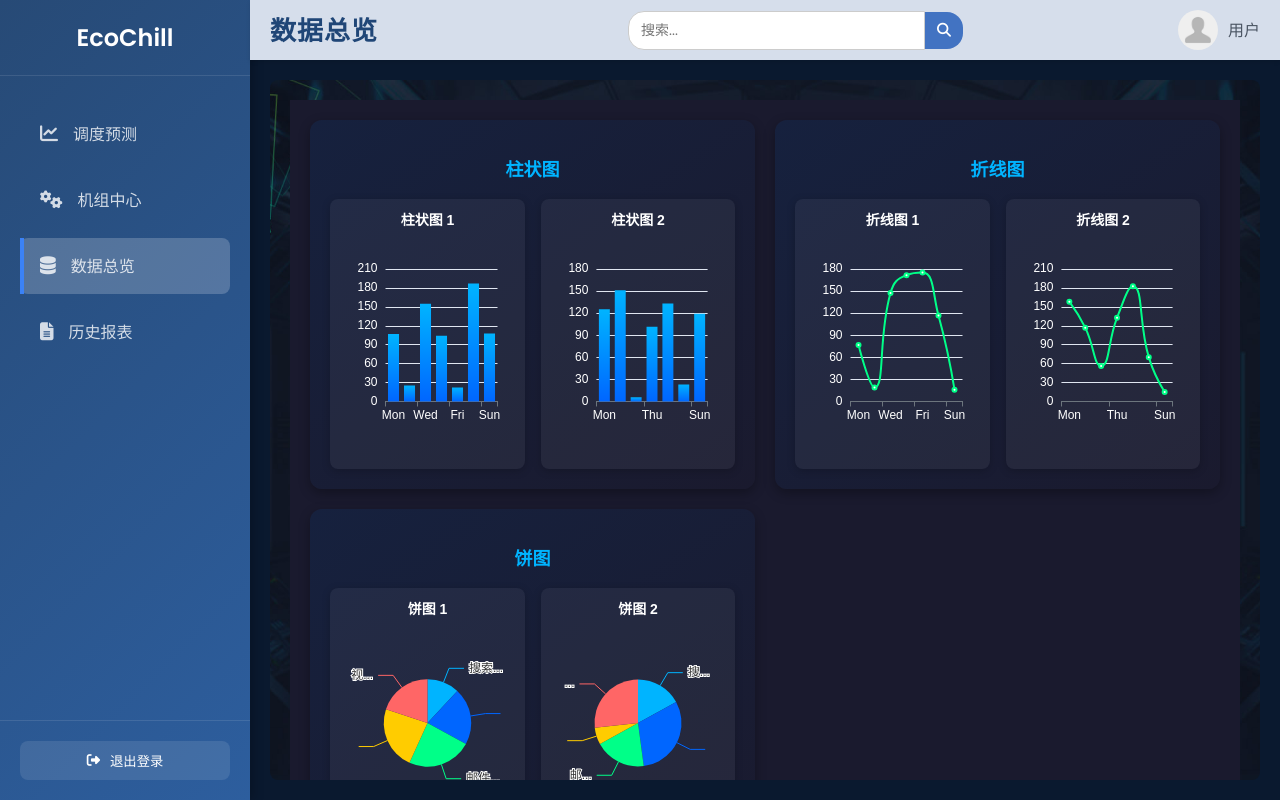
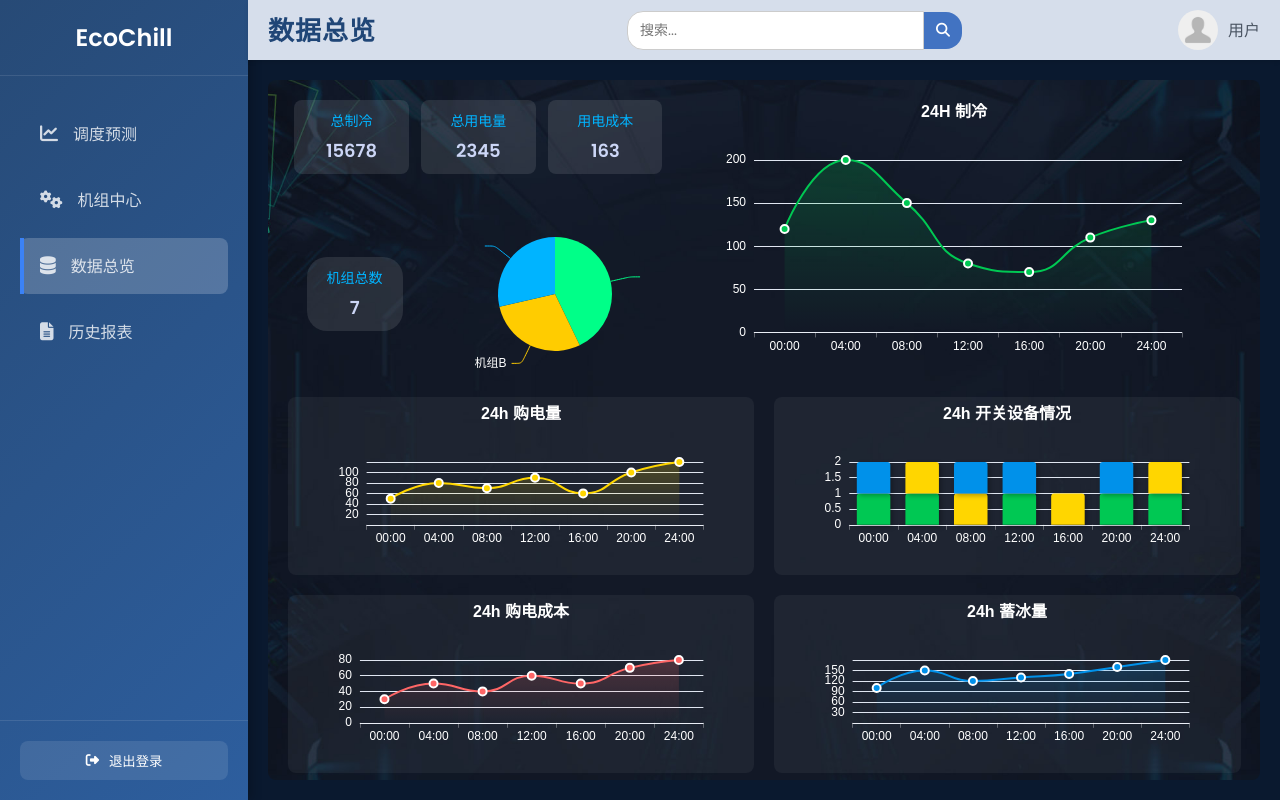
Before and after one commit to SharkPepper-77777/EcoChill, a Vue app: page / in a window 1280 px wide. Both pictures are taken after a click on the item "数据总览". Built offline with nearby package versions, Linux system fonts and the light colour scheme.

Commit message:
更新数据总览视图

```diff
--- a/src/views/DataOverviewView.vue
+++ b/src/views/DataOverviewView.vue
@@ -1,34 +1,48 @@
 <template>
-  <div class="data-overview-view">
-    <!-- 图表容器 -->
-    <div class="charts-grid">
-      <!-- 柱状图组 -->
-      <div class="chart-group">
-        <h2 class="group-title">柱状图</h2>
-        <div class="group-content">
-          <div ref="barChart1" class="chart"></div>
-          <div ref="barChart2" class="chart"></div>
+  <!-- 上半部分 -->
+  <div class="upper-section">
+    <!-- 左侧区域 -->
+    <div class="left-section">
+      <!-- 三个数据展示 -->
+      <div class="data-display">
+        <div class="data-item">
+          <span class="data-label">总制冷</span>
+          <span class="data-value">15678</span>
+        </div>
+        <div class="data-item">
+          <span class="data-label">总用电量</span>
+          <span class="data-value">2345</span>
+        </div>
+        <div class="data-item">
+          <span class="data-label">用电成本</span>
+          <span class="data-value">163</span>
         </div>
       </div>
-
-      <!-- 折线图组 -->
-      <div class="chart-group">
-        <h2 class="group-title">折线图</h2>
-        <div class="group-content">
-          <div ref="lineChart1" class="chart"></div>
-          <div ref="lineChart2" class="chart"></div>
+      <!-- 机组总数和饼图 -->
+      <div class="unit-pie-container">
+        <div class="unit-count">
+          <span class="data-label">机组总数</span>
+          <span class="data-value">7</span>
         </div>
-      </div>
-
-      <!-- 饼图组 -->
-      <div class="chart-group">
-        <h2 class="group-title">饼图</h2>
-        <div class="group-content">
-          <div ref="pieChart1" class="chart"></div>
-          <div ref="pieChart2" class="chart"></div>
-        </div>
+        <div ref="pieChart" class="pie-chart"></div>
       </div>
     </div>
+    <!-- 右侧区域：24H 制冷折线图 -->
+    <div class="right-section">
+      <div ref="coolingLineChart" class="chart"></div>
+    </div>
+  </div>
+
+  <!-- 下半部分 -->
+  <div class="lower-section">
+    <!-- 24h 购电量折线图 -->
+    <div ref="purchaseLineChart" class="chart"></div>
+    <!-- 24h 开关设备情况柱状图 -->
+    <div ref="equipmentBarChart" class="chart"></div>
+    <!-- 24h 购电成本折线图 -->
+    <div ref="costLineChart" class="chart"></div>
+    <!-- 24h 蓄冰量折线图 -->
+    <div ref="iceLineChart" class="chart"></div>
   </div>
 </template>
 
@@ -38,184 +52,52 @@ import * as echarts from 'echarts';
 export default {
   name: 'DataOverviewView',
   mounted() {
-    this.initCharts(); // 初始化图表
+    this.initCharts();
+    window.addEventListener('resize', this.resizeCharts);
+  },
+  beforeUnmount() {
+    window.removeEventListener('resize', this.resizeCharts);
   },
   methods: {
-    // 初始化所有图表
     initCharts() {
-      this.initBarChart(this.$refs.barChart1, '柱状图 1');
-      this.initBarChart(this.$refs.barChart2, '柱状图 2');
-      this.initLineChart(this.$refs.lineChart1, '折线图 1');
-      this.initLineChart(this.$refs.lineChart2, '折线图 2');
-      this.initPieChart(this.$refs.pieChart1, '饼图 1');
-      this.initPieChart(this.$refs.pieChart2, '饼图 2');
+      this.pieChart = echarts.init(this.$refs.pieChart);
+      this.coolingLineChart = echarts.init(this.$refs.coolingLineChart);
+      this.purchaseLineChart = echarts.init(this.$refs.purchaseLineChart);
+      this.equipmentBarChart = echarts.init(this.$refs.equipmentBarChart);
+      this.costLineChart = echarts.init(this.$refs.costLineChart);
+      this.iceLineChart = echarts.init(this.$refs.iceLineChart);
+
+      this.initPieChart();
+      this.initCoolingLineChart();
+      this.initPurchaseLineChart();
+      this.initEquipmentBarChart();
+      this.initCostLineChart();
+      this.initIceLineChart();
     },
-
-    // 初始化柱状图
-    initBarChart(chartDom, title) {
-      const myChart = echarts.init(chartDom);
-
+    resizeCharts() {
+      this.pieChart.resize();
+      this.coolingLineChart.resize();
+      this.purchaseLineChart.resize();
+      this.equipmentBarChart.resize();
+      this.costLineChart.resize();
+      this.iceLineChart.resize();
+    },
+    // 初始化饼图
+    initPieChart() {
+      const pieChart = echarts.init(this.$refs.pieChart);
       const option = {
-        title: {
-          text: title,
-          left: 'center',
-          textStyle: {
-            fontSize: 14,
-            color: '#fff', // 标题颜色
-          },
-        },
-        xAxis: {
-          type: 'category',
-          data: ['Mon', 'Tue', 'Wed', 'Thu', 'Fri', 'Sat', 'Sun'],
-          axisLine: {
-            lineStyle: {
-              color: '#6c757d', // 坐标轴颜色
-            },
-          },
-          axisLabel: {
-            color: '#fff', // 坐标轴文字颜色
-          },
-        },
-        yAxis: {
-          type: 'value',
-          axisLine: {
-            lineStyle: {
-              color: '#6c757d', // 坐标轴颜色
-            },
-          },
-          axisLabel: {
-            color: '#fff', // 坐标轴文字颜色
-          },
-        },
-        series: [
-          {
-            data: [120, 200, 150, 80, 70, 110, 130],
-            type: 'bar',
-            itemStyle: {
-              color: new echarts.graphic.LinearGradient(0, 0, 0, 1, [
-                { offset: 0, color: '#00b4ff' }, // 渐变起始颜色
-                { offset: 1, color: '#0066ff' }, // 渐变结束颜色
-              ]),
-            },
-          },
-        ],
-        grid: {
-          left: '10%',
-          right: '10%',
-          bottom: '15%',
-          containLabel: true,
-        },
-        backgroundColor: 'transparent', // 透明背景
-      };
-
-      myChart.setOption(option);
-
-      // 动态更新柱状图数据
-      setInterval(() => {
-        const newData = Array.from({ length: 7 }, () => Math.random() * 200);
-        myChart.setOption({
-          series: [{ data: newData }],
-        });
-      }, 2000);
-    },
-
-    // 初始化折线图
-    initLineChart(chartDom, title) {
-      const myChart = echarts.init(chartDom);
-
-      const option = {
-        title: {
-          text: title,
-          left: 'center',
-          textStyle: {
-            fontSize: 14,
-            color: '#fff', // 标题颜色
-          },
-        },
-        xAxis: {
-          type: 'category',
-          data: ['Mon', 'Tue', 'Wed', 'Thu', 'Fri', 'Sat', 'Sun'],
-          axisLine: {
-            lineStyle: {
-              color: '#6c757d', // 坐标轴颜色
-            },
-          },
-          axisLabel: {
-            color: '#fff', // 坐标轴文字颜色
-          },
-        },
-        yAxis: {
-          type: 'value',
-          axisLine: {
-            lineStyle: {
-              color: '#6c757d', // 坐标轴颜色
-            },
-          },
-          axisLabel: {
-            color: '#fff', // 坐标轴文字颜色
-          },
-        },
-        series: [
-          {
-            data: [120, 200, 150, 80, 70, 110, 130],
-            type: 'line',
-            smooth: true, // 平滑曲线
-            lineStyle: {
-              color: '#00ff88', // 线条颜色
-              width: 2,
-            },
-            itemStyle: {
-              color: '#00ff88', // 点颜色
-            },
-          },
-        ],
-        grid: {
-          left: '10%',
-          right: '10%',
-          bottom: '15%',
-          containLabel: true,
-        },
-        backgroundColor: 'transparent', // 透明背景
-      };
-
-      myChart.setOption(option);
-
-      // 动态更新折线图数据
-      setInterval(() => {
-        const newData = Array.from({ length: 7 }, () => Math.random() * 200);
-        myChart.setOption({
-          series: [{ data: newData }],
-        });
-      }, 2000);
-    },
-
-    // 初始化饼图
-    initPieChart(chartDom, title) {
-      const myChart = echarts.init(chartDom);
-
-      const option = {
-        title: {
-          text: title,
-          left: 'center',
-          textStyle: {
-            fontSize: 14,
-            color: '#fff', // 标题颜色
-          },
-        },
         tooltip: {
           trigger: 'item',
         },
         series: [
           {
-            name: '访问来源',
+            name: '机组组成',
             type: 'pie',
-            radius: '50%',
+            radius: '60%',
             data: [
-              { value: 1048, name: '搜索引擎' },
-              { value: 735, name: '直接访问' },
-              { value: 580, name: '邮件营销' },
-              { value: 484, name: '联盟广告' },
-              { value: 300, name: '视频广告' },
+              { value: 3, name: '机组A', itemStyle: { color: '#00ff88' } },
+              { value: 2, name: '机组B', itemStyle: { color: '#ffcc00' } },
+              { value: 2, name: '机组C', itemStyle: { color: '#00b4ff' } },
             ],
             emphasis: {
               itemStyle: {
@@ -224,76 +106,415 @@ export default {
                 shadowColor: 'rgba(0, 0, 0, 0.5)',
               },
             },
-            itemStyle: {
-              color: function (params) {
-                const colors = ['#00b4ff', '#0066ff', '#00ff88', '#ffcc00', '#ff6666'];
-                return colors[params.dataIndex % colors.length];
-              },
+            label: {
+              show: true, // 显示标签
+              color: '#fff',
+              fontSize: 12,
+              // 可以根据需要调整标签位置，如设置为 'outside' 显示在饼图外侧
+              position: 'outside',
             },
+            labelLine: {
+              length: 20, // 标签线长度
+              length2: 10, // 第二段标签线长度，可按需调整
+              smooth: 0.2 // 标签线弯曲度
+            },
+            backgroundColor: 'transparent',
           },
         ],
-        backgroundColor: 'transparent', // 透明背景
       };
-
-      myChart.setOption(option);
-
-      // 动态更新饼图数据
-      setInterval(() => {
-        const newData = [
-          { value: Math.random() * 1000, name: '搜索引擎' },
-          { value: Math.random() * 1000, name: '直接访问' },
-          { value: Math.random() * 1000, name: '邮件营销' },
-          { value: Math.random() * 1000, name: '联盟广告' },
-          { value: Math.random() * 1000, name: '视频广告' },
-        ];
-        myChart.setOption({
-          series: [{ data: newData }],
-        });
-      }, 2000);
+      pieChart.setOption(option);
     },
-  },
+    // 初始化 24H 制冷折线图
+    initCoolingLineChart() {
+      const option = {
+        title: {
+          text: '24H 制冷',
+          left: 'center',
+          textStyle: {
+            fontSize: 16,
+            color: '#fff',
+            fontWeight: 'bold'
+          }
+        },
+        xAxis: {
+          type: 'category',
+          data: ['00:00', '04:00', '08:00', '12:00', '16:00', '20:00', '24:00'],
+          axisLine: { lineStyle: { color: 'rgba(255, 255, 255, 0.3)' } },
+          axisLabel: { color: '#fff', fontSize: 12 }
+        },
+        yAxis: {
+          type: 'value',
+          axisLine: { lineStyle: { color: 'rgba(255, 255, 255, 0.3)' } },
+          axisLabel: { color: '#fff', fontSize: 12 }
+        },
+        series: [
+          {
+            data: [120, 200, 150, 80, 70, 110, 130],
+            type: 'line',
+            smooth: true,
+            lineStyle: { color: '#00c853', width: 2 },
+            itemStyle: { color: '#00c853', borderWidth: 2, borderColor: '#fff' },
+            symbol: 'circle',
+            symbolSize: 8,
+            areaStyle: {
+              color: new echarts.graphic.LinearGradient(0, 0, 0, 1, [
+                { offset: 0, color: 'rgba(0, 200, 83, 0.3)' },
+                { offset: 1, color: 'rgba(0, 200, 83, 0)' }
+              ])
+            }
+          }
+        ],
+        grid: { left: '10%', right: '10%', bottom: '15%', containLabel: true },
+        backgroundColor: 'transparent'
+      };
+      this.coolingLineChart.setOption(option);
+    },
+    // 初始化 24h 购电量折线图
+    initPurchaseLineChart() {
+      const option = {
+        title: {
+          text: '24h 购电量',
+          left: 'center',
+          textStyle: {
+            fontSize: 16,
+            color: '#fff',
+            fontWeight: 'bold'
+          }
+        },
+        xAxis: {
+          type: 'category',
+          data: ['00:00', '04:00', '08:00', '12:00', '16:00', '20:00', '24:00'],
+          axisLine: { lineStyle: { color: 'rgba(255, 255, 255, 0.3)' } },
+          axisLabel: { color: '#fff', fontSize: 12 }
+        },
+        yAxis: {
+          type: 'value',
+          axisLine: { lineStyle: { color: 'rgba(255, 255, 255, 0.3)' } },
+          axisLabel: { color: '#fff', fontSize: 12 }
+        },
+        series: [
+          {
+            data: [50, 80, 70, 90, 60, 100, 120],
+            type: 'line',
+            smooth: true,
+            lineStyle: { color: '#ffd600', width: 2 },
+            itemStyle: { color: '#ffd600', borderWidth: 2, borderColor: '#fff' },
+            symbol: 'circle',
+            symbolSize: 8,
+            areaStyle: {
+              color: new echarts.graphic.LinearGradient(0, 0, 0, 1, [
+                { offset: 0, color: 'rgba(255, 214, 0, 0.3)' },
+                { offset: 1, color: 'rgba(255, 214, 0, 0)' }
+              ])
+            }
+          }
+        ],
+        grid: { left: '10%', right: '10%', bottom: '15%', containLabel: true },
+        backgroundColor: 'transparent'
+      };
+      this.purchaseLineChart.setOption(option);
+    },
+    // 初始化 24h 开关设备情况柱状图
+    initEquipmentBarChart() {
+      const option = {
+        title: {
+          text: '24h 开关设备情况',
+          left: 'center',
+          textStyle: {
+            fontSize: 16,
+            color: '#fff',
+            fontWeight: 'bold'
+          }
+        },
+        xAxis: {
+          type: 'category',
+          data: ['00:00', '04:00', '08:00', '12:00', '16:00', '20:00', '24:00'],
+          axisLine: { lineStyle: { color: 'rgba(255, 255, 255, 0.3)' } },
+          axisLabel: { color: '#fff', fontSize: 12 }
+        },
+        yAxis: {
+          type: 'value',
+          axisLine: { lineStyle: { color: 'rgba(255, 255, 255, 0.3)' } },
+          axisLabel: { color: '#fff', fontSize: 12 }
+        },
+        series: [
+          {
+            name: '机组A',
+            type: 'bar',
+            stack: '机组',
+            itemStyle: {
+              color: '#00c853',
+              barBorderRadius: [3, 3, 0, 0],
+              shadowColor: 'rgba(0, 0, 0, 0.3)',
+              shadowBlur: 5,
+              shadowOffsetX: 2,
+              shadowOffsetY: 2
+            },
+            data: [1, 1, 0, 1, 0, 1, 1]
+          },
+          {
+            name: '机组B',
+            type: 'bar',
+            stack: '机组',
+            itemStyle: {
+              color: '#ffd600',
+              barBorderRadius: [3, 3, 0, 0],
+              shadowColor: 'rgba(0, 0, 0, 0.3)',
+              shadowBlur: 5,
+              shadowOffsetX: 2,
+              shadowOffsetY: 2
+            },
+            data: [0, 1, 1, 0, 1, 0, 1]
+          },
+          {
+            name: '机组C',
+            type: 'bar',
+            stack: '机组',
+            itemStyle: {
+              color: '#0091ea',
+              barBorderRadius: [3, 3, 0, 0],
+              shadowColor: 'rgba(0, 0, 0, 0.3)',
+              shadowBlur: 5,
+              shadowOffsetX: 2,
+              shadowOffsetY: 2
+            },
+            data: [1, 0, 1, 1, 0, 1, 0]
+          }
+        ],
+        grid: { left: '10%', right: '10%', bottom: '15%', containLabel: true },
+        backgroundColor: 'transparent',
+        tooltip: {
+          trigger: 'axis',
+          textStyle: {
+            fontSize: 12,
+            color: '#fff'
+          },
+          formatter: function (params) {
+            let result = params[0].name + '<br>';
+            for (let i = 0; i < params.length; i++) {
+              result += params[i].seriesName + ': ' + params[i].value + '<br>';
+            }
+            return result;
+          }
+        }
+      };
+      this.equipmentBarChart.setOption(option);
+    },
+    // 初始化 24h 购电成本折线图
+    initCostLineChart() {
+      const option = {
+        title: {
+          text: '24h 购电成本',
+          left: 'center',
+          textStyle: {
+            fontSize: 16,
+            color: '#fff',
+            fontWeight: 'bold'
+          }
+        },
+        xAxis: {
+          type: 'category',
+          data: ['00:00', '04:00', '08:00', '12:00', '16:00', '20:00', '24:00'],
+          axisLine: { lineStyle: { color: 'rgba(255, 255, 255, 0.3)' } },
+          axisLabel: { color: '#fff', fontSize: 12 }
+        },
+        yAxis: {
+          type: 'value',
+          axisLine: { lineStyle: { color: 'rgba(255, 255, 255, 0.3)' } },
+          axisLabel: { color: '#fff', fontSize: 12 }
+        },
+        series: [
+          {
+            data: [30, 50, 40, 60, 50, 70, 80],
+            type: 'line',
+            smooth: true,
+            lineStyle: { color: '#ff6666', width: 2 },
+            itemStyle: { color: '#ff6666', borderWidth: 2, borderColor: '#fff' },
+            symbol: 'circle',
+            symbolSize: 8,
+            areaStyle: {
+              color: new echarts.graphic.LinearGradient(0, 0, 0, 1, [
+                { offset: 0, color: 'rgba(255, 102, 102, 0.3)' },
+                { offset: 1, color: 'rgba(255, 102, 102, 0)' }
+              ])
+            }
+          }
+        ],
+        grid: { left: '10%', right: '10%', bottom: '15%', containLabel: true },
+        backgroundColor: 'transparent'
+      };
+      this.costLineChart.setOption(option);
+    },
+    // 初始化 24h 蓄冰量折线图
+    initIceLineChart() {
+      const option = {
+        title: {
+          text: '24h 蓄冰量',
+          left: 'center',
+          textStyle: {
+            fontSize: 16,
+            color: '#fff',
+            fontWeight: 'bold'
+          }
+        },
+        xAxis: {
+          type: 'category',
+          data: ['00:00', '04:00', '08:00', '12:00', '16:00', '20:00', '24:00'],
+          axisLine: { lineStyle: { color: 'rgba(255, 255, 255, 0.3)' } },
+          axisLabel: { color: '#fff', fontSize: 12 }
+        },
+        yAxis: {
+          type: 'value',
+          axisLine: { lineStyle: { color: 'rgba(255, 255, 255, 0.3)' } },
+          axisLabel: { color: '#fff', fontSize: 12 }
+        },
+        series: [
+          {
+            data: [100, 150, 120, 130, 140, 160, 180],
+            type: 'line',
+            smooth: true,
+            lineStyle: { color: '#0091ea', width: 2 },
+            itemStyle: { color: '#0091ea', borderWidth: 2, borderColor: '#fff' },
+            symbol: 'circle',
+            symbolSize: 8,
+            areaStyle: {
+              color: new echarts.graphic.LinearGradient(0, 0, 0, 1, [
+                { offset: 0, color: 'rgba(0, 145, 234, 0.3)' },
+                { offset: 1, color: 'rgba(0, 145, 234, 0)' }
+              ])
+            }
+          }
+        ],
+        grid: { left: '10%', right: '10%', bottom: '15%', containLabel: true },
+        backgroundColor: 'transparent'
+      };
+      this.iceLineChart.setOption(option);
+    }
+  }
 };
 </script>
 
 <style scoped lang="scss">
-.data-overview-view {
+* {
+  box-sizing: border-box;
+}
+
+body {
+  display: flex;
+  flex-direction: column;
+  height: 100vh;
+  background-color: #1a1a2e;
+  color: #fff;
   padding: 20px;
-  background-color: #1a1a2e; // 深色背景
-  min-height: 100vh;
-  color: #fff;
+  margin: 0;
+}
 
-  .charts-grid {
-    display: grid;
-    grid-template-columns: repeat(2, 1fr); // 2 列
-    gap: 20px; // 图表之间的间距
+.upper-section {
+  display: flex;
+  height: 45%;
+
+  .left-section {
+    width: 40%;
+    display: flex;
+    flex-direction: column;
+    gap: 20px;
+
+    .data-display {
+      display: flex;
+      justify-content: space-around; // 使数据项均匀分布
+      align-items: center; // 垂直居中对齐
+      padding: 0; // 去除多余内边距
+      height: auto; // 根据内容自动调整高度
+    }
+
+    .data-item {
+      background: rgba(255, 255, 255, 0.1);
+      padding: 10px;
+      border-radius: 8px;
+      display: flex;
+      flex-direction: column;
+      align-items: center;
+      // 增大宽度以占据更多空间
+      width: 30%;
+      // 可适当调整高度
+      height: auto;
+    }
+
+    .data-label {
+      font-size: 14px;
+      color: #00b4ff;
+    }
+
+    .data-value {
+      font-size: 18px;
+      font-weight: bold;
+      // 可以根据需要添加一些上下间距
+      margin-top: 5px;
+    }
+
+
+
+    .unit-pie-container {
+      display: flex;
+      align-items: center;
+      justify-content: space-around;
+      /* 让机组总数和饼图均匀分布 */
+      height: auto;
+      /* 根据内容自动调整高度 */
+      gap: 20px;
+
+      .unit-count {
+        background: rgba(255, 255, 255, 0.1);
+        padding: 10px 20px;
+        border-radius: 20px;
+        text-align: center;
+        // 添加以下样式
+        display: flex;
+        flex-direction: column;
+        align-items: center;
+        height: auto;
+
+        /* 根据内容自动调整高度 */
+        .data-label {
+          font-size: 14px;
+          color: #00b4ff;
+        }
+
+        .data-value {
+          font-size: 18px;
+          font-weight: bold;
+        }
+      }
+
+      .pie-chart {
+        width: 50%;
+        /* 增大饼图尺寸 */
+        height: 200px;
+      }
+    }
   }
 
-  .chart-group {
-    background: linear-gradient(145deg, #16213e, #1a1a2e); // 渐变背景
-    border-radius: 12px;
-    padding: 20px;
-    box-shadow: 0 4px 12px rgba(0, 0, 0, 0.3);
-
-    .group-title {
-      font-size: 18px;
-      margin-bottom: 16px;
-      color: #00b4ff; // 霓虹蓝色
-      text-align: center;
-    }
-
-    .group-content {
-      display: grid;
-      grid-template-columns: repeat(2, 1fr); // 每组内 2 列
-      gap: 16px;
-    }
+  .right-section {
+    width: 60%;
 
     .chart {
-      height: 250px; // 固定高度
-      background-color: rgba(255, 255, 255, 0.05); // 半透明背景
-      border-radius: 8px;
-      padding: 10px;
-      box-shadow: 0 2px 8px rgba(0, 0, 0, 0.2);
+      width: 100%;
+      height: 100%;
     }
   }
 }
+
+.lower-section {
+  display: grid;
+  grid-template-columns: repeat(2, 49%);
+  grid-template-rows: repeat(2, 49%);
+  gap: 20px;
+  height: 55%;
+
+  .chart {
+    background: rgba(255, 255, 255, 0.05);
+    border-radius: 8px;
+    padding: 5px;
+  }
+}
 </style>
```
